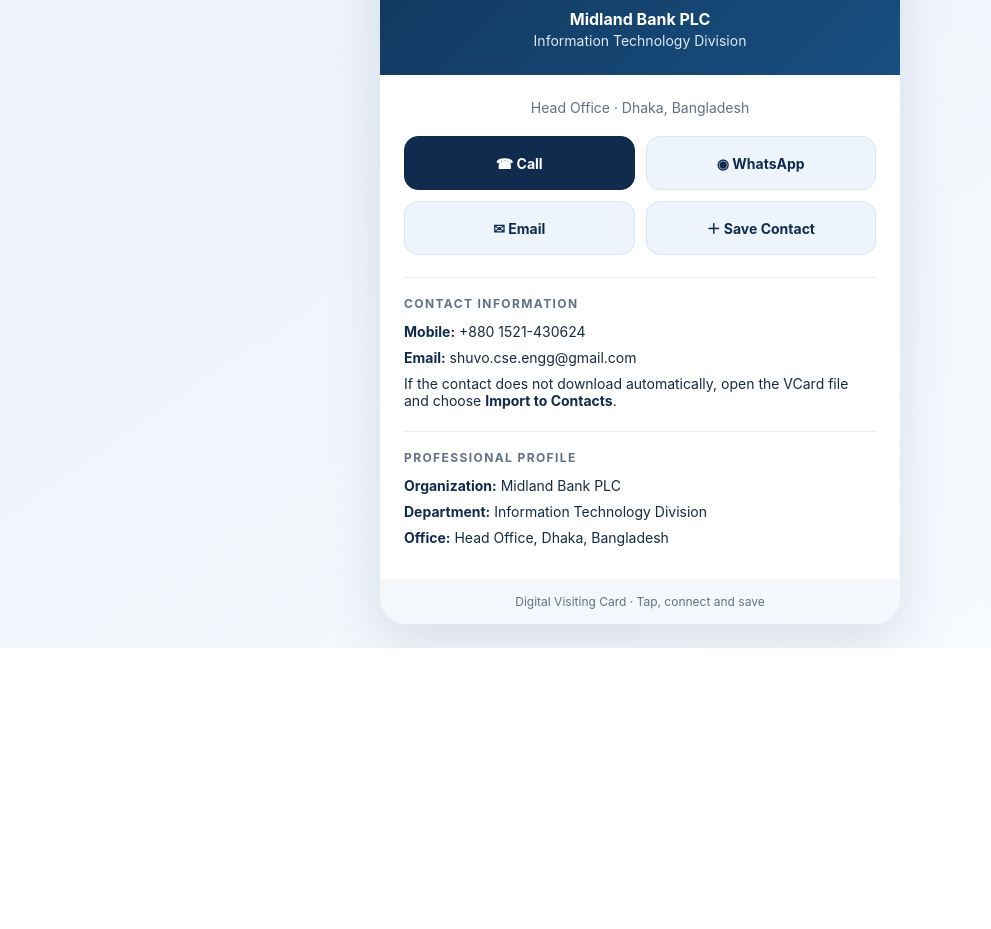
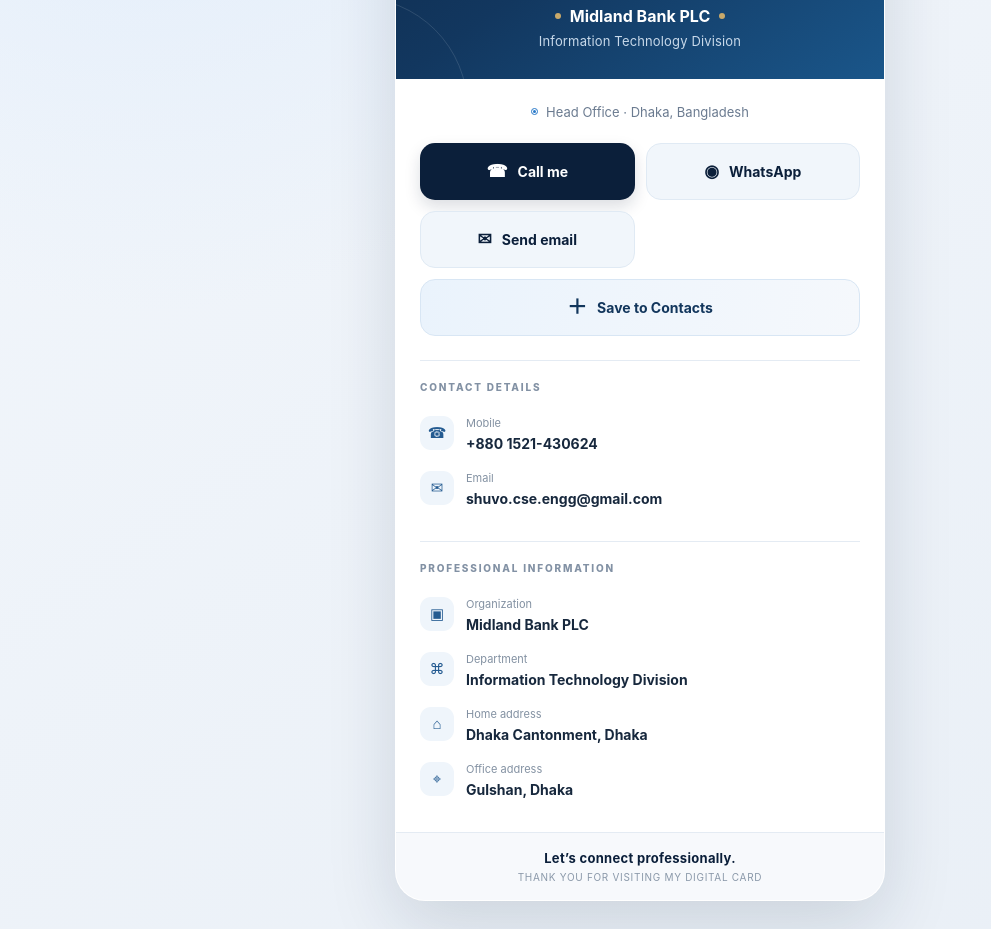
Before and after one commit to DevShuvo07/shuvo_nfc_card, a plain HTML site: page index.html in a window 1280 px wide. Shown: the part 421-1350 px from the top of the page, without its empty margins (0-991 px from the left). Before the commit the page ends 1069 px from the top, so only its background shows below. Drawn offline with Linux system fonts and the light colour scheme.

Commit message:
Add files via upload

```diff
--- a/index.html
+++ b/index.html
@@ -3,58 +3,99 @@
 <head>
 <meta charset="utf-8">
 <meta name="viewport" content="width=device-width, initial-scale=1">
-<meta name="theme-color" content="#102b4e">
-<title>Sk Hasanuzzaman Shuvo | Digital Visiting Card</title>
+<meta name="theme-color" content="#0b1f3a">
+<meta name="description" content="Digital visiting card of Sk Hasanuzzaman Shuvo, Assistant Officer at Midland Bank PLC.">
+<title>Sk Hasanuzzaman Shuvo | Digital Card</title>
 <style>
-:root{--navy:#102b4e;--blue:#1769aa;--pale:#edf4fb;--ink:#172b43;--muted:#617187}
-*{box-sizing:border-box}body{margin:0;background:linear-gradient(145deg,#eaf1f8,#f8fbff);font-family:Inter,system-ui,-apple-system,"Segoe UI",sans-serif;color:var(--ink);padding:24px 14px}
-.card{max-width:520px;margin:auto;background:#fff;border-radius:26px;overflow:hidden;box-shadow:0 18px 55px #102b4e20}
-.hero{background:linear-gradient(135deg,#102b4e,#174f80);color:#fff;text-align:center;padding:30px 24px 26px}
-.avatar{display:block;width:min(76%,260px);height:290px;object-fit:cover;object-position:center 24%;border-radius:24px;border:5px solid #fff;box-shadow:0 8px 26px #0004;margin:0 auto 18px}
-h1{font-size:25px;line-height:1.2;margin:17px 0 7px}.role{margin:0;color:#dce9f6;font-size:15px}
-.org{font-weight:700;margin:12px 0 3px}.dept{font-size:14px;color:#dce9f6;margin:0}
-.content{padding:24px}.location{text-align:center;color:var(--muted);font-size:14px;margin:0 0 20px}
+:root{
+ --navy:#0b1f3a;--navy2:#132f52;--blue:#2878c8;--sky:#eaf3fc;
+ --ink:#17283d;--muted:#6b7b90;--line:#e4ebf3;--paper:#fff;
+ --gold:#c8a96a;--shadow:0 24px 70px rgba(13,35,62,.14)
+}
+*{box-sizing:border-box}
+html{scroll-behavior:smooth}
+body{margin:0;min-height:100vh;padding:28px 16px 40px;
+ background:radial-gradient(ellipse at 12% 0%,#dceafa 0,transparent 38%),
+ linear-gradient(145deg,#f3f7fc,#e9eff6);
+ color:var(--ink);font-family:Inter,-apple-system,BlinkMacSystemFont,"Segoe UI",Roboto,Arial,sans-serif}
+.wrap{max-width:490px;margin:0 auto}
+.card{background:var(--paper);border:1px solid rgba(255,255,255,.85);border-radius:30px;overflow:hidden;box-shadow:var(--shadow)}
+.hero{position:relative;isolation:isolate;overflow:hidden;text-align:center;padding:34px 26px 30px;
+ background:linear-gradient(145deg,var(--navy) 0%,#12375f 58%,#1a568a 100%);color:white}
+.hero:before,.hero:after{content:"";position:absolute;z-index:-1;border:1px solid rgba(255,255,255,.12);border-radius:50%}
+.hero:before{width:310px;height:310px;right:-180px;top:-170px}
+.hero:after{width:220px;height:220px;left:-150px;bottom:-140px}
+.kicker{display:inline-flex;align-items:center;gap:8px;color:#d7e7f8;font-size:10px;
+ letter-spacing:2.2px;text-transform:uppercase;font-weight:750;margin-bottom:22px}
+.kicker:before{content:"";width:22px;height:1px;background:var(--gold)}
+.kicker:after{content:"";width:22px;height:1px;background:var(--gold)}
+.avatar{width:184px;height:218px;object-fit:cover;object-position:center 23%;border-radius:22px;
+ border:4px solid rgba(255,255,255,.92);box-shadow:0 12px 32px #0004;display:block;margin:0 auto 22px}
+h1{font-size:clamp(25px,6vw,31px);letter-spacing:-.8px;line-height:1.14;margin:0 0 9px;font-weight:780}
+.role{margin:0;color:#d8e7f5;font-size:15px;font-weight:500}
+.org{display:flex;justify-content:center;align-items:center;gap:9px;margin:17px 0 7px;font-weight:700;font-size:16px}
+.org-mark{width:6px;height:6px;background:var(--gold);border-radius:50%}
+.dept{margin:0;color:#c8d9ea;font-size:13px;letter-spacing:.15px}
+.main{padding:25px 24px 24px}
+.location{display:flex;justify-content:center;align-items:center;gap:8px;color:var(--muted);font-size:13px;margin:0 0 23px}
+.pin{width:7px;height:7px;border:1.5px solid var(--blue);border-radius:50%;position:relative}
+.pin:after{content:"";position:absolute;width:3px;height:3px;background:var(--blue);border-radius:50%;top:1px;left:1px}
 .actions{display:grid;grid-template-columns:1fr 1fr;gap:11px}
-a.action{display:flex;align-items:center;justify-content:center;gap:9px;text-decoration:none;background:var(--pale);border:1px solid #d9e6f3;border-radius:14px;padding:14px 10px;color:var(--navy);font-weight:650;font-size:14px;min-height:54px}
-a.action.primary{background:var(--navy);color:#fff;border-color:var(--navy)}
-.section{border-top:1px solid #e7edf4;margin-top:22px;padding-top:18px}
-.section h2{font-size:12px;letter-spacing:1.4px;text-transform:uppercase;color:var(--muted);margin:0 0 12px}
-.detail{font-size:14px;margin:9px 0;overflow-wrap:anywhere}.detail strong{color:var(--navy)}
-.footer{text-align:center;background:#f4f8fc;color:var(--muted);font-size:12px;padding:15px}
-@media(max-width:380px){.actions{grid-template-columns:1fr}.hero{padding-top:24px}.avatar{width:82%;height:280px}}
+.action{min-height:57px;border-radius:15px;display:flex;align-items:center;justify-content:center;gap:10px;
+ text-decoration:none;font-size:14px;font-weight:700;transition:transform .16s ease,box-shadow .16s ease,background .16s ease}
+.action:active{transform:scale(.98)}
+.action.primary{background:var(--navy);color:white;box-shadow:0 7px 16px #0b1f3a25}
+.action.secondary{background:#f1f6fb;color:var(--navy);border:1px solid #e0eaf4}
+.action.save{grid-column:1/-1;background:linear-gradient(100deg,#eaf3fc,#f5f8fc);color:#12365c;border:1px solid #d8e6f4}
+.icon{font-size:17px;line-height:1}
+.save .icon{font-size:20px}
+.section{border-top:1px solid var(--line);margin-top:24px;padding-top:20px}
+.section-title{font-size:10px;letter-spacing:1.8px;text-transform:uppercase;color:#8291a4;font-weight:800;margin:0 0 14px}
+.info{display:flex;align-items:flex-start;gap:12px;padding:9px 0}
+.info-icon{width:34px;height:34px;flex:0 0 34px;border-radius:11px;background:#eff5fb;color:#245b91;display:grid;place-items:center;font-size:15px}
+.info-label{display:block;font-size:11px;color:#8391a2;margin:0 0 3px}
+.info-value{font-size:14px;font-weight:650;color:var(--ink);overflow-wrap:anywhere;text-decoration:none}
+.footer{padding:17px 20px;background:#f7f9fc;text-align:center;border-top:1px solid var(--line)}
+.footer strong{display:block;color:var(--navy);font-size:13px;letter-spacing:.3px}
+.footer span{display:block;color:#8a98a9;font-size:10px;margin-top:5px;letter-spacing:.7px}
+@media(max-width:390px){body{padding:14px 10px 26px}.hero{padding:28px 18px 25px}.main{padding:22px 17px}.avatar{width:170px;height:205px}.action{font-size:13px}}
+@media(prefers-reduced-motion:reduce){*{scroll-behavior:auto;transition:none!important}}
 </style>
 </head>
 <body>
+<div class="wrap">
 <main class="card">
 <header class="hero">
-    <img class="avatar" src="shuvo-profile.jpg" alt="Portrait of Sk Hasanuzzaman Shuvo">
+  <div class="kicker">Digital Visiting Card</div>
+  <img class="avatar" src="./shuvo-profile.jpg" alt="Sk Hasanuzzaman Shuvo">
   <h1>Sk Hasanuzzaman Shuvo</h1>
   <p class="role">Assistant Officer</p>
-    <p class="org">Midland Bank PLC</p>
+  <div class="org"><span class="org-mark"></span>Midland Bank PLC<span class="org-mark"></span></div>
   <p class="dept">Information Technology Division</p>
 </header>
-  <section class="content">
-    <p class="location">Head Office · Dhaka, Bangladesh</p>
+<section class="main">
+  <p class="location"><span class="pin"></span>Head Office · Dhaka, Bangladesh</p>
   <nav class="actions" aria-label="Contact actions">
-      <a class="action primary" href="tel:+8801521430624">☎ Call</a>
-      <a class="action" href="https://wa.me/8801521430624">◉ WhatsApp</a>
-      <a class="action" href="mailto:shuvo.cse.engg@gmail.com">✉ Email</a>
-      <a class="action" href="./shuvo-contact.vcf" download="Sk-Hasanuzzaman-Shuvo.vcf" type="text/vcard">＋ Save Contact</a>
+    <a class="action primary" href="tel:+8801521430624"><span class="icon">☎</span>Call me</a>
+    <a class="action secondary" href="https://wa.me/8801521430624" target="_blank" rel="noopener"><span class="icon">◉</span>WhatsApp</a>
+    <a class="action secondary" href="mailto:shuvo.cse.engg@gmail.com"><span class="icon">✉</span>Send email</a>
+    <a class="action save" href="./shuvo-contact.vcf" download="Sk-Hasanuzzaman-Shuvo.vcf" type="text/vcard"><span class="icon">＋</span>Save to Contacts</a>
   </nav>
-    <div class="section">
-      <h2>Contact information</h2>
-      <p class="detail"><strong>Mobile:</strong> +880 1521-430624</p>
-      <p class="detail"><strong>Email:</strong> shuvo.cse.engg@gmail.com</p>
-      <p class="detail">If the contact does not download automatically, open the VCard file and choose <strong>Import to Contacts</strong>.</p>
+  <section class="section">
+    <h2 class="section-title">Contact details</h2>
+    <div class="info"><span class="info-icon">☎</span><div><span class="info-label">Mobile</span><a class="info-value" href="tel:+8801521430624">+880 1521-430624</a></div></div>
+    <div class="info"><span class="info-icon">✉</span><div><span class="info-label">Email</span><a class="info-value" href="mailto:shuvo.cse.engg@gmail.com">shuvo.cse.engg@gmail.com</a></div></div>
+  </section>
+  <section class="section">
+    <h2 class="section-title">Professional information</h2>
+    <div class="info"><span class="info-icon">▣</span><div><span class="info-label">Organization</span><span class="info-value">Midland Bank PLC</span></div></div>
+    <div class="info"><span class="info-icon">⌘</span><div><span class="info-label">Department</span><span class="info-value">Information Technology Division</span></div></div>
+    <div class="info"><span class="info-icon">⌂</span><div><span class="info-label">Home address</span><span class="info-value">Dhaka Cantonment, Dhaka</span></div></div>
+    <div class="info"><span class="info-icon">⌖</span><div><span class="info-label">Office address</span><span class="info-value">Gulshan, Dhaka</span></div></div>
+  </section>
+</section>
+<footer class="footer"><strong>Let’s connect professionally.</strong><span>THANK YOU FOR VISITING MY DIGITAL CARD</span></footer>
+</main>
 </div>
-    <div class="section">
-      <h2>Professional profile</h2>
-      <p class="detail"><strong>Organization:</strong> Midland Bank PLC</p>
-      <p class="detail"><strong>Department:</strong> Information Technology Division</p>
-      <p class="detail"><strong>Office:</strong> Head Office, Dhaka, Bangladesh</p>
-    </div>
-  </section>
-  <footer class="footer">Digital Visiting Card · Tap, connect and save</footer>
-</main>
 </body>
 </html>
```
Also changed, not shown: 1 other file. Lines whose indentation alone changed are shown as unchanged.
